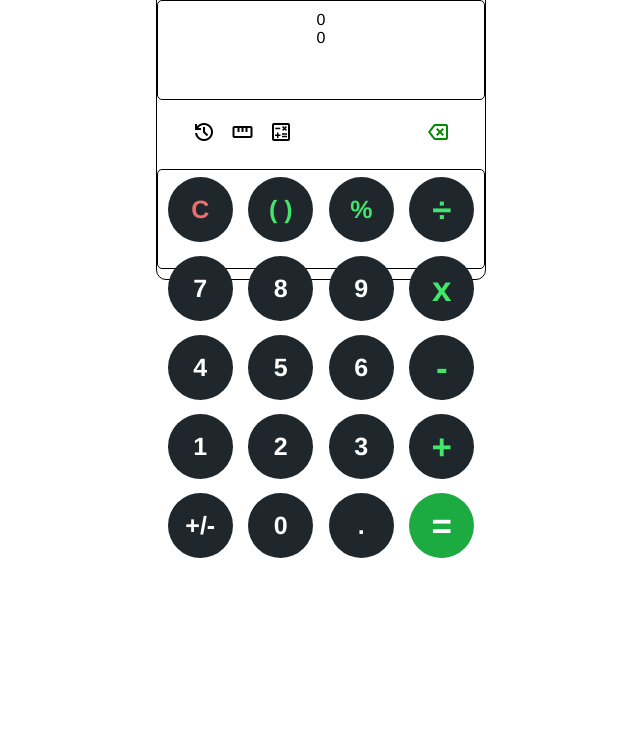
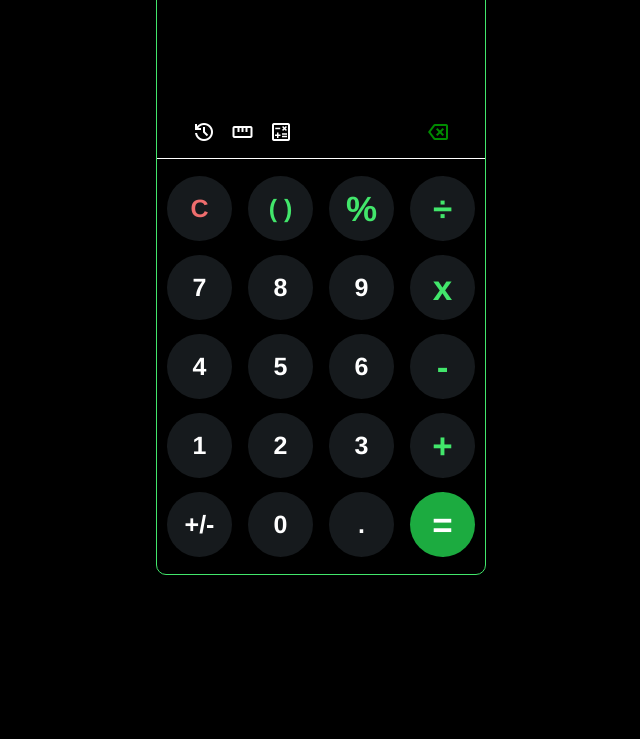
Before and after one commit to Eaglesword07/Calculator, a plain HTML site: page index.html in a window 1280 px wide. Shown: the part 61-800 px from the top of the page, without its empty margins (319-959 px from the left). Drawn offline with nearby package versions, Linux system fonts and the light colour scheme.

Commit message:
Completed UI i think, added functionality for buttons except (), =, +/- and the menu, complete with calculate operation later

```diff
--- a/index.html
+++ b/index.html
@@ -22,10 +22,11 @@
     <div class="main-container">
 
         <!-- <h1 class="text-center mt-4">Calculator</h1> -->
+        <span class="material-symbols-outlined calculator-icon">calculate</span>
         <!-- Screen -->
         <div class="screen-container">
-            <output id="user-input" class="user-input" type="text">0</output>
-            <output id="answer" class="answer" type="text">0</output>
+            <output id="user-input" class="user-input" type="text"></output>
+            <output id="answer" class="answer" type="text"></output>
         </div>
         <div class="menu">
             <div class="main-menu">
@@ -33,45 +34,46 @@
                 <span class="material-symbols-outlined">straighten</span>
                 <span class="material-symbols-outlined">calculate</span>
             </div>
-            <div>
-                <span class="material-symbols-outlined outlined-green">backspace</span>
+            <div class="backspace">
+                <span id="backspace" class="material-symbols-outlined backspace" value="Backspace" data-key="Backspace">backspace</span>
             </div>
         </div>
         <!-- Buttons -->
         <div class="buttons-container">
             <div class="btns-holder">
-                <button class="btn red-color">C</button>
-                <button class="btn green-color">( )</button>
-                <button class="btn green-color">%</button>
-                <button class="btn green-color mid-text">÷</button>
+                <button class="btn clear-btn" value="clear">C</button>
+                <button class="btn bracket">( )</button>
+                <button class="btn operator" value="%" data-key="">%</button>
+                <button class="btn operator" value="/" data-key="Slash">÷</button>
             </div>
             <div class="btns-holder">
-                <button class="btn">7</button>
-                <button class="btn">8</button>
-                <button class="btn">9</button>
-                <button class="btn green-color mid-text">x</button>
+                <button class="btn numbers" value="7" data-key="Digit7">7</button>
+                <button class="btn numbers" value="8" data-key="Digit8">8</button>
+                <button class="btn numbers" value="9" data-key="Digit9">9</button>
+                <button class="btn operator" value="x" data-key="">x</button>
             </div>
             <div class="btns-holder">
-                <button class="btn">4</button>
-                <button class="btn">5</button>
-                <button class="btn">6</button>
-                <button class="btn green-color mid-text">-</button>
+                <button class="btn numbers" value="4" data-key="Digit4">4</button>
+                <button class="btn numbers" value="5" data-key="Digit5">5</button>
+                <button class="btn numbers" value="6" data-key="Digit6">6</button>
+                <button class="btn operator" value="-" data-key="Minus">-</button>
             </div>
             <div class="btns-holder">
-                <button class="btn">1</button>
-                <button class="btn">2</button>
-                <button class="btn">3</button>
-                <button class="btn green-color mid-text">+</button>
+                <button class="btn numbers" value="1" data-key="Digit1">1</button>
+                <button class="btn numbers" value="2" data-key="Digit2">2</button>
+                <button class="btn numbers" value="3" data-key="Digit3">3</button>
+                <button class="btn operator" value="+" data-key="Equal">+</button>
             </div>
             <div class="btns-holder">
                 <button class="btn">+/-</button>
-                <button class="btn">0</button>
-                <button class="btn">.</button>
-                <button id="equals-btn" class="btn equals-btn mid-text">=</button>
+                <button class="btn numbers" value="0" data-key="Digit0">0</button>
+                <button class="btn decimal" value="." data-key="Period">.</button>
+                <button id="equals-btn" class="btn equals-btn" value="=" data-key="Enter">=</button>
             </div>
         </div>
     </div>
 
+    <script src="script.js"></script>
 </body>
 
 </html>
--- /dev/null
+++ b/script.js
@@ -0,0 +1,62 @@
+
+// Variables
+const operationDisplay = document.querySelector('.user-input');
+const answerDisplay = document.querySelector('.answer');
+
+const clearBtn = document.querySelector('.clear-btn');
+const backSpace = document.querySelector(`#backspace`);
+
+const operators = document.querySelectorAll('.operator');
+const numbers = document.querySelectorAll('.numbers');
+const decimal = document.querySelector('.decimal');
+const equalsTo = document.querySelector('.equals-btn');
+
+// --------------------------- Event Listeners -------------------------------
+
+// document.addEventListener("keydown", function (event) { console.log(event); });
+
+// -------- Event Listeners for Onclick events --------
+function clearBtnAction () {
+    operationDisplay.innerText = '';
+}
+
+function backspaceAction () {
+    const newValue = operationDisplay.value.slice(0, -1);
+    operationDisplay.value = newValue;
+}
+// Get the inputs for both the operands and operators into display
+function handler(e) {
+    const value = e.target.value;
+    operationDisplay.innerText += value;
+}
+// Clear Button
+clearBtn.addEventListener('click', clearBtnAction);
+// Backspace
+backSpace.addEventListener('click', backspaceAction);
+// Decimal
+decimal.addEventListener('click', handler);
+// Numbers
+numbers.forEach((number) => {
+    number.addEventListener('click', handler)
+})
+// Operators
+operators.forEach((operator) => {
+    operator.addEventListener('click', handler)
+})
+
+
+// ------------------Event listeners for keydown events---------------------
+function handlerOnKeydown(e) {
+    if (e.code === 'Backspace') {
+        backspaceAction();
+    } if (e.key >= 0 && e.key <= 9) {
+        operationDisplay.innerText += e.key;
+    } if (e.key === '+' || e.key === '-' || e.key === '*' ||
+    e.key === '/' || e.key === '%' || e.key === '.') {
+        operationDisplay.innerText += e.key;
+    } if (e.key === 'Delete' || e.key === 'c' || e.key === 'Escape' || e.key === 'clear') {
+        clearBtnAction();
+    }
+}
+
+document.addEventListener('keydown', handlerOnKeydown);
--- a/style.css
+++ b/style.css
@@ -4,15 +4,24 @@
     padding: 0;
     box-sizing: border-box;
     font-family: Helvetica, Arial, sans-serif;
-    /* background-color: #000; */
-    /* color: #fff; */
+    background-color: #000;
+    color: #fff;
 }
 
 .main-container {
     max-width: 330px;
-    margin: 50px auto;
-    border: 1px solid #000;
+    margin: 30px auto;
+    border: .5px solid #42e66b;
     border-radius: 10px;
+    position: relative;
+}
+
+.calculator-icon {
+    font-size: 40px !important;
+    position: absolute;
+    right: 42%;
+    top: -30px;
+    color: rgb(66, 230, 107)
 }
 
 .screen-container {
@@ -22,9 +31,7 @@
 .screen-container,
 .buttons-container {
     width: 100%;
-    height: 100px;
     margin: 10px 0px;
-    border: 1px solid #000;
     border-radius: 5px;
 }
 
@@ -32,21 +39,21 @@ output {
     display: block;
     width: 100%;
     margin: 0px;
-    text-align: center;
+    text-align: right;
     cursor: auto;
 }
 
-.screen-container span {
-    display: block;
-}
-
-.question {
+.user-input {
     height: 50px;
-    font-size: 100%;
+    font-size: 35px;
+    line-height: 35px;
+    margin-bottom: 30px;
 }
 
 .answer {
-    height: 30px;
+    height: 20px;
+    font-size: 20px;
+    line-height: 20px;
 }
 
 .menu {
@@ -77,25 +84,27 @@ output {
     border-radius: 50%;
     cursor: pointer;
     color: #fff;
-    background-color:rgb(32, 39, 44) ;
+    background-color:rgb(22, 26, 29) ;
 }
 
 .equals-btn {
     background-color: rgb(28, 171, 64);
+    font-size: 35px;
 }
 
-.green-color {
+.bracket {
     color: rgb(66, 230, 107);
 }
 
-.red-color {
+.clear-btn {
     color: rgb(238, 109, 109);
 }
 
-.mid-text {
+.operator {
     font-size: 35px;
+    color: rgb(66, 230, 107);
 }
 
-.outlined-green {
+.backspace {
     color: rgb(0, 139, 0);
 }
```
